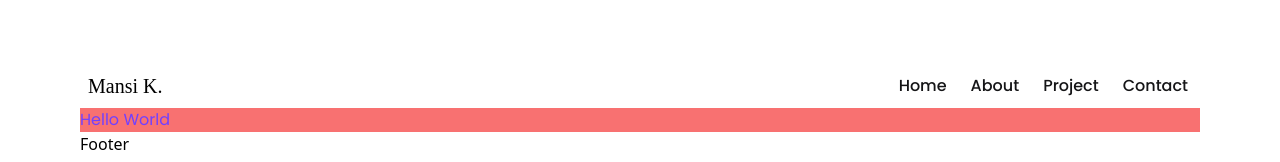
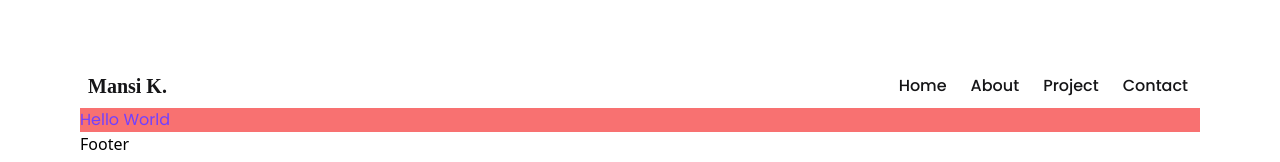
Before and after one commit to saifalfalah/mansi-kasar, a Next.js app: page / in a window 1280 px wide. Shown: the top 162 px of the page. Built offline with nearby package versions, Linux system fonts and the light colour scheme.

Commit message:
Update Navbar.js

```diff
--- a/components/Navbar.js
+++ b/components/Navbar.js
@@ -12,7 +12,7 @@ const Navbar = () => {
       <nav className="flex flex-wrap items-center ">
         <Link href="/">
           <a className="items-center p-2 mr-4">
-            <h1 className="text-xl font-normal font-badScript font-cursive">
+            <h1 className="text-xl font-bold text-navItems font-badScript font-cursive">
               Mansi K.
             </h1>
           </a>
```
